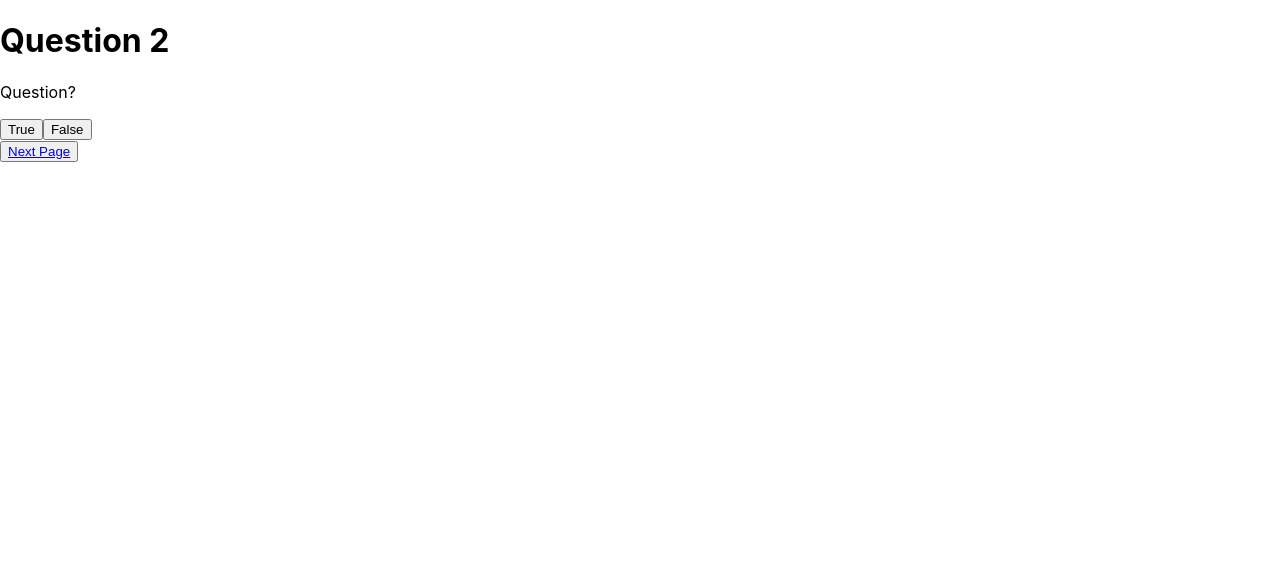
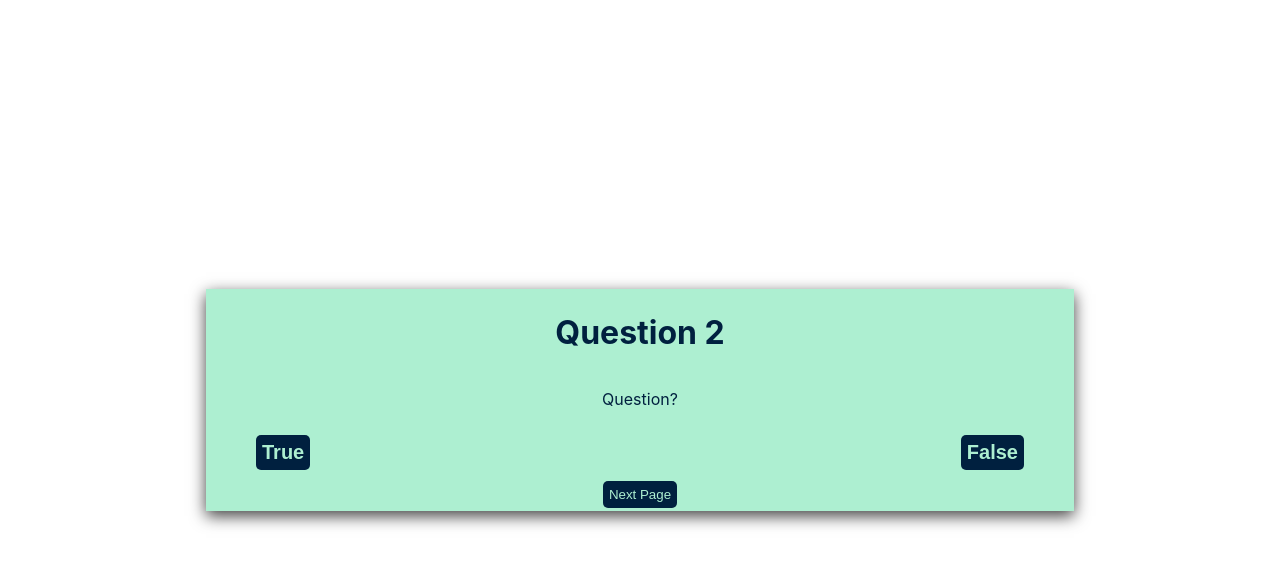
Before and after one commit to kivenalaric/quize-site, a React (Create React App) app: page /question2 in a window 1280 px wide. Shown: the top 566 px of the page. Built offline with nearby package versions, Linux system fonts and the light colour scheme.

Commit message:
creation of page layout

```diff
--- a/src/App.jsx
+++ b/src/App.jsx
@@ -9,58 +9,118 @@ function App() {
   return (
     <BrowserRouter>
       <Routes>
-        <Route index path="/" element={<Home />} />
+        <Route index path="/" element={<Home color="#00203fff" />} />
         <Route
           index
           path="/question1"
-          element={<Question page="Question 1" path="/question2" />}
+          element={
+            <Question
+              pageTittle="Question 1"
+              path="/question2"
+              bgcolor="#adefd1ff"
+            />
+          }
         />
         <Route
           index
           path="/question2"
-          element={<Question page="Question 2" path="/question3" />}
+          element={
+            <Question
+              pageTittle="Question 2"
+              path="/question3"
+              bgcolor="#adefd1ff"
+            />
+          }
         />
         <Route
           index
           path="/question3"
-          element={<Question page="Question 3" path="/question4" />}
+          element={
+            <Question
+              pageTittle="Question 3"
+              path="/question4"
+              bgcolor="#adefd1ff"
+            />
+          }
         />
         <Route
           index
           path="/question4"
-          element={<Question page="Question 4" path="/question5" />}
+          element={
+            <Question
+              pageTittle="Question 4"
+              path="/question5"
+              bgcolor="#adefd1ff"
+            />
+          }
         />
         <Route
           index
           path="/question5"
-          element={<Question page="Question 5" path="/question6" />}
+          element={
+            <Question
+              pageTittle="Question 5"
+              path="/question6"
+              bgcolor="#adefd1ff"
+            />
+          }
         />
         <Route
           index
           path="/question6"
-          element={<Question page="Question 6" path="/question7" />}
+          element={
+            <Question
+              pageTittle="Question 6"
+              path="/question7"
+              bgcolor="#adefd1ff"
+            />
+          }
         />
         <Route
           index
           path="/question7"
-          element={<Question page="Question 7" path="/question8" />}
+          element={
+            <Question
+              pageTittle="Question 7"
+              path="/question8"
+              bgcolor="#adefd1ff"
+            />
+          }
         />
         <Route
           index
           path="/question8"
-          element={<Question page="Question 8" path="/question9" />}
+          element={
+            <Question
+              pageTittle="Question 8"
+              path="/question9"
+              bgcolor="#adefd1ff"
+            />
+          }
         />
         <Route
           index
           path="/question9"
-          element={<Question page="Question 9" path="/question10" />}
+          element={
+            <Question
+              pageTittle="Question 9"
+              path="/question10"
+              bgcolor="#adefd1ff"
+            />
+          }
         />
         <Route
           index
           path="/question10"
-          element={<Question page="Question 10" path="/result" />}
+          element={
+            <Question
+              pageTittle="Question 10"
+              path="/result"
+              bgcolor="#adefd1ff"
+            />
+          }
         />
-        <Route index path="/result" element={<Result />} />
+        <Route index path="/result" element={<Result />} color="#00203fff" />
       </Routes>
     </BrowserRouter>
   );
--- a/src/Pages/HomePage/Homepage.jsx
+++ b/src/Pages/HomePage/Homepage.jsx
@@ -1,18 +1,25 @@
+/* eslint-disable react/prop-types */
 import React from 'react';
 import { Link } from 'react-router-dom';
 import HomeCss from './Homepage.module.css';
 
-export default function Home() {
+export default function Home({ color }) {
   return (
-    <>
-      <div className={HomeCss.intro}>
-        <h1>Welcome To This Simple Quize</h1>
-        <h4>Here are the instructions to follow;</h4>
-        <p>Explanation</p>
+    <div className={HomeCss.main}>
+      <div className={HomeCss.intro} style={{ backgroundColor: color }}>
+        <div className={HomeCss.items}>
+          <h1>Welcome To This Simple Quize</h1>
+          <h4>Here are the instructions to follow;</h4>
+          <p>Explanation</p>
+        </div>
+        <div className={HomeCss.btn}>
+          <button type="button" className={HomeCss.button}>
+            <Link className={HomeCss.button__link} to="/question1">
+              Start Quiz
+            </Link>
+          </button>
+        </div>
       </div>
-      <button type="button">
-        <Link to="/question1">Start Quiz</Link>
-      </button>
-    </>
+    </div>
   );
 }
--- a/src/Pages/HomePage/Homepage.module.css
+++ b/src/Pages/HomePage/Homepage.module.css
@@ -0,0 +1,41 @@
+.main {
+  justify-content: center;
+  display: flex;
+  flex-direction: column;
+  align-items: center;
+  height: 100vh;
+  gap: 10px;
+  max-height: 100%;
+}
+
+.intro {
+  color: #adefd1ff;
+  margin: auto;
+  max-width: 80%;
+  padding: 3%;
+  box-shadow: #414040 0px 5px 15px;
+}
+
+.btn {
+  display: flex;
+  align-self: center;
+  margin: auto;
+  justify-content: center;
+}
+
+.button {
+  text-align: center;
+  background-color: #adefd1ff;
+  color: #00203fff;
+  text-decoration: none;
+  border: none;
+  border-radius: 5px;
+  padding: 6px;
+}
+
+.button__link {
+    text-decoration: none;
+    color: #00203fff;
+    font-size: 20px;
+    font-weight: 700;
+}
--- a/src/Pages/Question/Question.jsx
+++ b/src/Pages/Question/Question.jsx
@@ -3,10 +3,14 @@ import React from 'react';
 import { Link } from 'react-router-dom';
 import QuestionCss from './Question.module.css';
 
-export default function Question({ page, path }) {
+export default function Question({ pageTittle, path, bgcolor }) {
   return (
-    <div className={QuestionCss.main}>
-      <h1 className={QuestionCss.heading}>{page}</h1>
+    <div className={QuestionCss.question__main}>
+      <div
+        className={QuestionCss.quiz__sec}
+        style={{ backgroundColor: bgcolor }}
+      >
+        <h1 className={QuestionCss.question__heading}>{pageTittle}</h1>
         <p className={QuestionCss.question__secton}>Question?</p>
         <div className={QuestionCss.answers}>
           <button type="button" className={QuestionCss.true}>
@@ -16,9 +20,12 @@ export default function Question({ page, path }) {
             False
           </button>
         </div>
-      <button type="button">
-        <Link to={path}>Next Page</Link>
+        <Link className={QuestionCss.button__link} to={path}>
+          <button className={QuestionCss.next__btn} type="button">
+            Next Page
           </button>
+        </Link>
+      </div>
     </div>
   );
 }
--- a/src/Pages/Question/Question.module.css
+++ b/src/Pages/Question/Question.module.css
@@ -0,0 +1,74 @@
+.question__main {
+  color: #00203fff;
+  justify-content: center;
+  align-items: center;
+  display: flex;
+  flex-direction: column;
+  height: 100vh;
+  max-height: 100%;
+}
+
+.question__heading {
+  color: #00203fff;
+}
+
+.quiz__sec {
+  display: flex;
+  flex-direction: column;
+  align-items: center;
+  justify-content: center;
+  max-width: 80%;
+  margin: auto;
+  width: 60%;
+  box-shadow: #414040 0px 5px 15px;
+  padding: 3px 50px;
+}
+
+.answers {
+  align-items: center;
+  width: 100%;
+  display: flex;
+  justify-content: space-between;
+  padding: 10px 15px;
+}
+
+.true {
+  text-align: center;
+  background-color: #00203fff;
+  color: #adefd1ff;
+  text-decoration: none;
+  border: none;
+  border-radius: 5px;
+  padding: 6px;
+  font-size: 20px;
+  font-weight: 700;
+}
+
+.false {
+  text-align: center;
+  background-color: #00203fff;
+  color: #adefd1ff;
+  text-decoration: none;
+  border: none;
+  border-radius: 5px;
+  padding: 6px;
+  font-size: 20px;
+  font-weight: 700;
+}
+
+.next__btn {
+  text-align: center;
+  background-color: #00203fff;
+  color: #adefd1ff;
+  text-decoration: none;
+  border: none;
+  border-radius: 5px;
+  padding: 6px;
+}
+
+.button__link {
+  text-decoration: none;
+  color: #00203fff;
+  font-size: 20px;
+  font-weight: 700;
+}
```
Also changed, not shown: 1 other file (tests, documents, lock files or other folders). Lines whose indentation alone changed are shown as unchanged.
